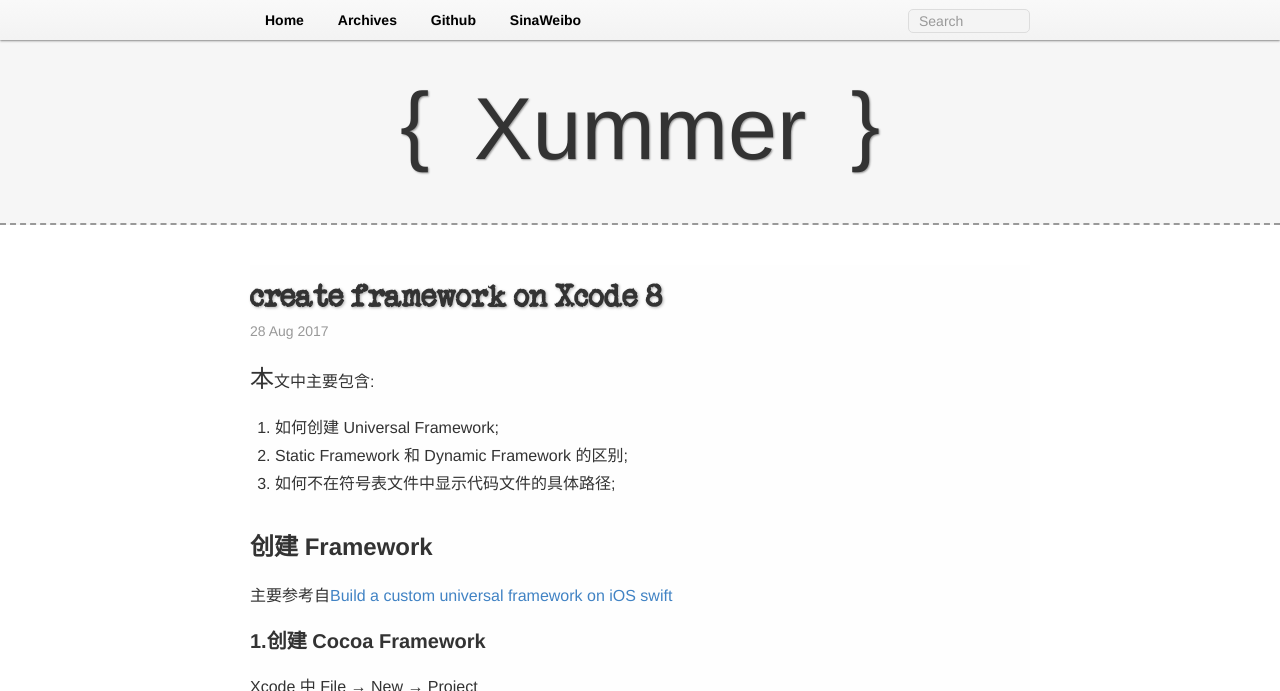
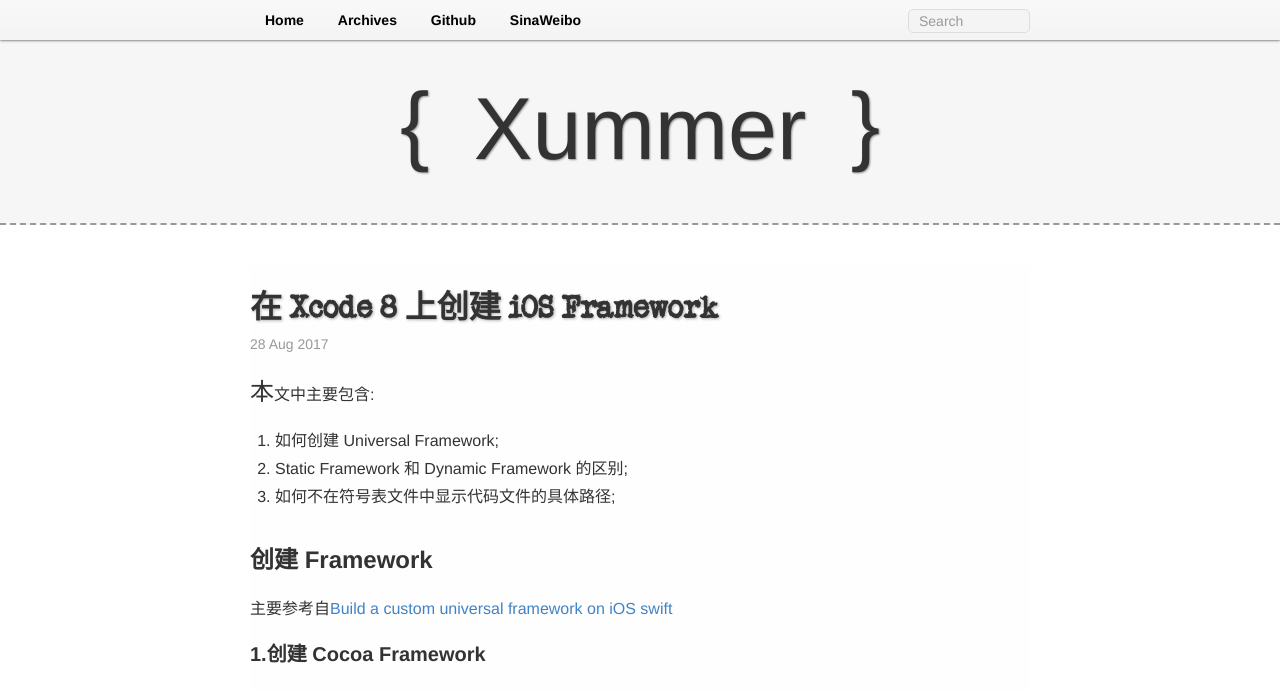
Before and after one commit to Xummer/xummer.github.com, a Jekyll site: the page built from _posts/2017-08-28-create-framework-on-Xcode-8.md, in a window 1280 px wide and 900 px high, cut to the strip 0-691 px from the top of the window. Built offline with Jekyll 4.4.1, drawn with Linux system fonts in a browser that asks for light colours; Markdown is read by kramdown in place of the engine named in the settings; comment, search, counter and statistics services are not loaded.

Commit message:
Updating title

```diff
--- a/_posts/2017-08-28-create-framework-on-Xcode-8.md
+++ b/_posts/2017-08-28-create-framework-on-Xcode-8.md
@@ -1,6 +1,6 @@
 ---
 layout: post
-title: create framework on Xcode 8
+title: 在 Xcode 8 上创建 iOS Framework
 date: 2017-08-28     T
 meta: ture
 ---
```
